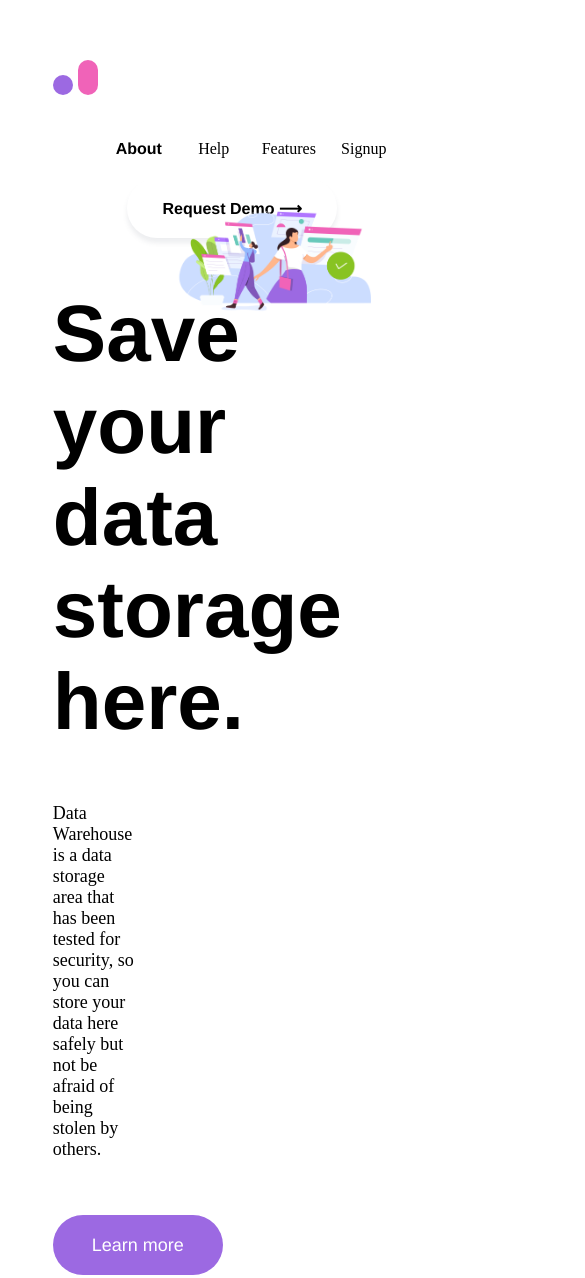
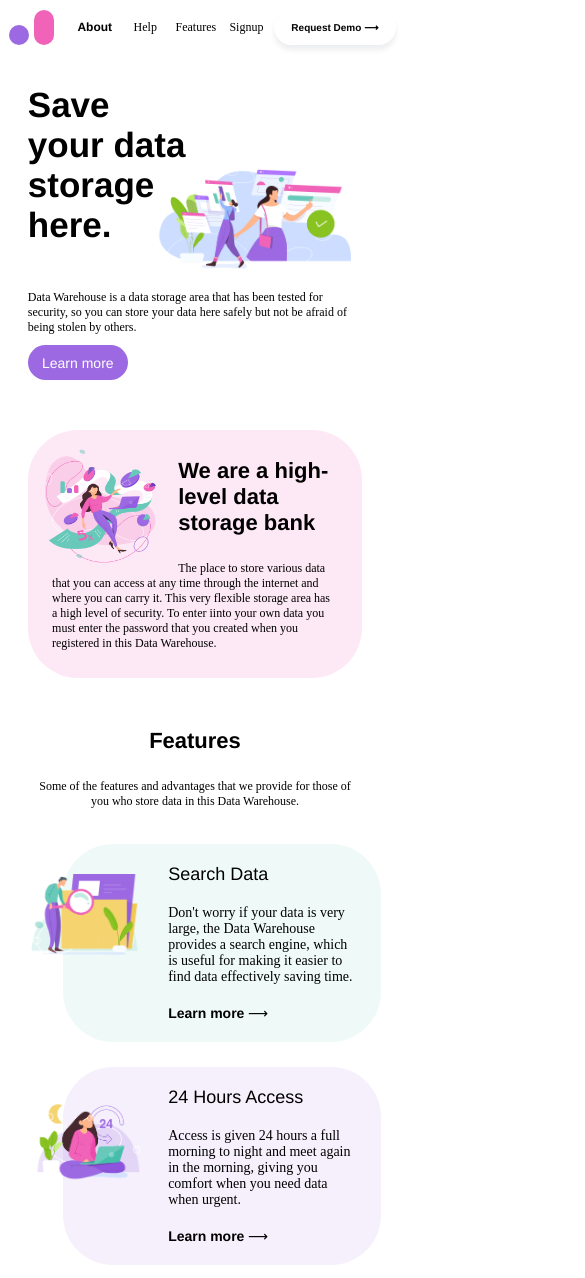
Before and after one commit to JustJeo/click-up-mini-project, a plain HTML site: page index.html in a window 390 px wide. Shown: the top 1278 px of the page, 585 px wide, since content can reach past the window. Drawn offline with Linux system fonts and the light colour scheme.

Commit message:
completes all responsiveness

```diff
--- a/style.css
+++ b/style.css
@@ -416,9 +416,220 @@ button {
 
 /* Responsive Code */
 /* Cell Phone */
+/* Dev Tools iPhone @ 375px */
 /* 600px and down */
 @media only screen and (max-width: 600px) {
+  * {
+    width: 95%
+  }
 
+  /* Div 1 */
+  .div1 {
+    padding-bottom: 25px;
+  }
+
+  nav {
+    padding: 0;
+    width: 110%;
+  }
+
+  nav .logo {
+    margin-left: -5%;
+  }
+
+  nav ul {
+    margin: 0 auto;
+    padding: 20px 0;
+    width: 55%;
+  }
+
+  nav ul li {
+    font-size: 12px;
+  }
+
+  nav .demo {
+    width: 33%;
+    margin-top: 10px;
+    font-size: 10px;
+  }
+
+  .demo {
+    font-size: 14px;
+    width: 170px;
+  }
+
+  button {
+    height: 35px;
+    width: 175px;
+    font-size: 12px;
+  }
+
+  h1 {
+    margin-top: 0;
+    font-size: 35px;
+    padding: 35px 0;
+  }
+
+  .twoWomen {
+    top: 20%;
+    right: 10%;
+    width: 50%;
+  }
+
+  p {
+    font-size: 12px;
+  }
+
+  .firstText {
+    width: 100%;
+    padding: 10px 0;
+  }
+
+  .purpButton {
+    margin: 0 0 25px 0;
+    font-size: 14px;
+    width: 100px;
+  }
+
+  /* Div 2 */
+  .div2 {
+    padding: 5% 0;
+  }
+
+  .div2 h2{
+    padding: 0;
+  }
+
+  .div2 h2, .div2 p {
+    margin: 0 auto;
+  }
+
+  .div2 p {
+    padding: 25px 0 0 0;
+  }
+
+  .pinkGraph {
+    margin: -5% 5% 0 0;
+  }
+
+  .pinkText {
+    width: 90%;
+  }
+
+  /* Div 3 */
+  h2 {
+    font-size: 22px;
+    padding: 0;
+  }
+
+  .center {
+    width: 100%;
+  }
+
+  .centerText {
+    padding: 0;
+  }
+
+  h3 {
+    font-size: 18px;
+    padding: 10px 0;
+  }
+
+  .gridContainer {
+    grid-template-columns: 1fr;
+    gap: 25px;
+  }
+
+  .gridText {
+    width: 60%;
+  }
+
+  .gridText p {
+    padding: 10px 0;
+    width: 100%;
+    font-size: 14px;
+  }
+
+  .card {
+    padding: 0;
+  }
+
+  .gridPic {
+    width: 35%;
+    left: -10%;
+  }
+
+  /* Div 4 */
+  .div4 {
+    width: 100%;
+    margin: 0 auto;
+  }
+
+  .div4 h2 {
+    margin-left: 5%;
+  }
+
+  .reviewContainer {
+    width: 90%;
+  }
+
+  .review {
+    padding: 5%;
+  }
+
+  .profile {
+    width: 20%;
+    margin-left: 5%;
+  }
+
+  .reviewText p {
+    margin-left: -40%;
+  }
+
+  #jeny {
+    display: none;
+  }
+
+  hr {
+    margin: 50px 0;
+  }
+
+  /* Div 5 */
+  .pinkButton {
+    font-size: 16px;
+  }
+
+  .bottomButtons {
+    display: block;
+    position: relative;
+    float: none;
+    width: 50%;
+  }
+
+  h4 {
+    font-size: 16px;
+  }
+
+  .address {
+    padding: 5px 0;
+  }
+
+  footer {
+    padding: 0;
+    flex-wrap: wrap;
+  }
+
+  footer ul {
+    width: 20%;
+  }
+
+  footer ul li {
+    padding: 15px 0;
+  }
+
+  .socials {
+    display: block;
+  }
 }
 
 /* Tablet */
```
